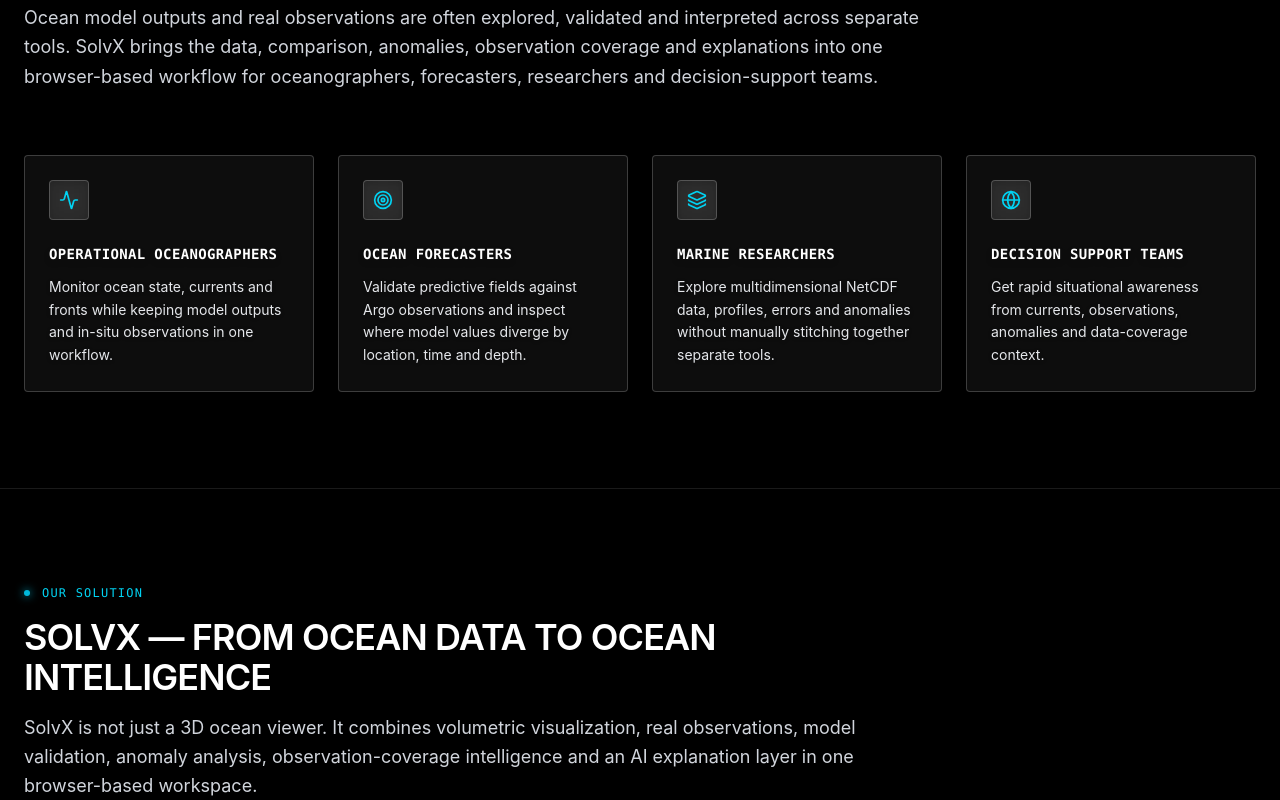
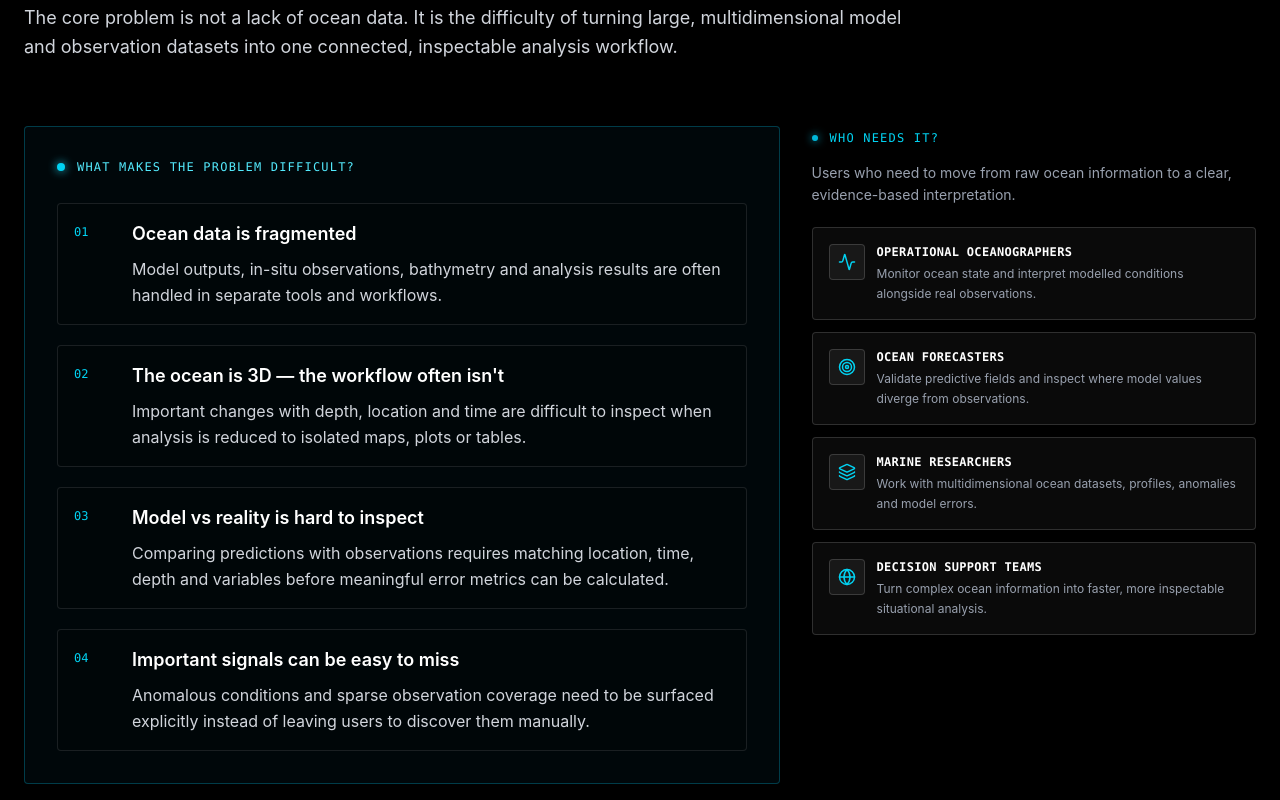
Before and after one commit to adityaksx/solvxx, a React (Vite) app: page / in a window 1280 px wide. Shown: the part 1020-1820 px from the top of the page. Built offline with nearby package versions, Linux system fonts and the light colour scheme.

Commit message:
make problem section problem-first

```diff
--- a/src/App.tsx
+++ b/src/App.tsx
@@ -198,27 +198,84 @@
   </section>
 );
 
-// --- 3. Target Audience ---
+// --- 3. The Problem & Users ---
 const TargetAudience: React.FC = () => {
   const users = [
-    { role: "Operational Oceanographers", icon: <Activity size={20} className="text-cyan-400" />, need: "Monitor ocean state, currents and fronts while keeping model outputs and in-situ observations in one workflow." },
-    { role: "Ocean Forecasters", icon: <Target size={20} className="text-cyan-400" />, need: "Validate predictive fields against Argo observations and inspect where model values diverge by location, time and depth." },
-    { role: "Marine Researchers", icon: <Layers size={20} className="text-cyan-400" />, need: "Explore multidimensional NetCDF data, profiles, errors and anomalies without manually stitching together separate tools." },
-    { role: "Decision Support Teams", icon: <Globe size={20} className="text-cyan-400" />, need: "Get rapid situational awareness from currents, observations, anomalies and data-coverage context." }
+    { role: "Operational Oceanographers", icon: <Activity size={18} className="text-cyan-400" />, need: "Monitor ocean state and interpret modelled conditions alongside real observations." },
+    { role: "Ocean Forecasters", icon: <Target size={18} className="text-cyan-400" />, need: "Validate predictive fields and inspect where model values diverge from observations." },
+    { role: "Marine Researchers", icon: <Layers size={18} className="text-cyan-400" />, need: "Work with multidimensional ocean datasets, profiles, anomalies and model errors." },
+    { role: "Decision Support Teams", icon: <Globe size={18} className="text-cyan-400" />, need: "Turn complex ocean information into faster, more inspectable situational analysis." }
+  ];
+
+  const problems = [
+    {
+      number: "01",
+      title: "Ocean data is fragmented",
+      text: "Model outputs, in-situ observations, bathymetry and analysis results are often handled in separate tools and workflows."
+    },
+    {
+      number: "02",
+      title: "The ocean is 3D — the workflow often isn't",
+      text: "Important changes with depth, location and time are difficult to inspect when analysis is reduced to isolated maps, plots or tables."
+    },
+    {
+      number: "03",
+      title: "Model vs reality is hard to inspect",
+      text: "Comparing predictions with observations requires matching location, time, depth and variables before meaningful error metrics can be calculated."
+    },
+    {
+      number: "04",
+      title: "Important signals can be easy to miss",
+      text: "Anomalous conditions and sparse observation coverage need to be surfaced explicitly instead of leaving users to discover them manually."
+    }
   ];
 
   return (
     <section id="audience" className="py-24 px-6 border-b border-white/10 bg-transparent">
       <div className="max-w-[90rem] mx-auto">
-        <SectionHeader tag="The Problem & The People" title="THAT'S THE PROBLEM — AND WHO NEEDS SOLVX?" description="Ocean model outputs and real observations are often explored, validated and interpreted across separate tools. SolvX brings the data, comparison, anomalies, observation coverage and explanations into one browser-based workflow for oceanographers, forecasters, researchers and decision-support teams." />
-        <div className="grid md:grid-cols-2 lg:grid-cols-4 gap-6">
-          {users.map((u, i) => (
-            <div key={i} className="p-6 border border-white/20 bg-white/[0.05] backdrop-blur-xl shadow-[0_8px_30px_rgb(0,0,0,0.1)] hover:bg-white/[0.1] hover:border-white/30 transition-all group flex flex-col rounded-sm">
-              <div className="w-10 h-10 border border-white/20 bg-white/[0.1] backdrop-blur-md flex items-center justify-center mb-6 group-hover:scale-110 transition-transform shadow-inner rounded-sm">{u.icon}</div>
-              <h3 className="text-sm font-bold font-mono text-white mb-3 uppercase tracking-wide drop-shadow-md">{u.role}</h3>
-              <p className="text-sm text-gray-200 leading-relaxed drop-shadow-sm">{u.need}</p>
+        <SectionHeader
+          tag="The Problem & The People"
+          title="THAT'S THE PROBLEM — AND WHO NEEDS SOLVX?"
+          description="The core problem is not a lack of ocean data. It is the difficulty of turning large, multidimensional model and observation datasets into one connected, inspectable analysis workflow."
+        />
+
+        <div className="grid lg:grid-cols-[1.7fr_1fr] gap-8 items-start">
+          <div className="border border-cyan-500/30 bg-cyan-950/15 backdrop-blur-xl rounded-sm p-6 md:p-8 shadow-[0_15px_45px_rgba(0,0,0,0.18)]">
+            <div className="flex items-center gap-3 mb-7">
+              <div className="w-2 h-2 bg-cyan-400 rounded-full shadow-[0_0_10px_#22d3ee]"></div>
+              <span className="text-xs font-mono text-cyan-300 uppercase tracking-widest">What makes the problem difficult?</span>
             </div>
-          ))}
+            <div className="space-y-5">
+              {problems.map((problem) => (
+                <div key={problem.number} className="grid grid-cols-[42px_1fr] gap-4 p-4 border border-white/10 bg-black/10 rounded-sm">
+                  <div className="text-xs font-mono text-cyan-400 pt-1">{problem.number}</div>
+                  <div>
+                    <h3 className="text-white text-base md:text-lg font-semibold mb-2">{problem.title}</h3>
+                    <p className="text-sm md:text-base text-gray-300 leading-relaxed">{problem.text}</p>
+                  </div>
+                </div>
+              ))}
+            </div>
+          </div>
+
+          <div className="lg:pt-1">
+            <div className="flex items-center gap-3 mb-4">
+              <div className="w-1.5 h-1.5 bg-cyan-500 rounded-full shadow-[0_0_8px_#06b6d4]"></div>
+              <span className="text-xs font-mono text-cyan-400 uppercase tracking-widest">Who needs it?</span>
+            </div>
+            <p className="text-sm text-gray-400 leading-relaxed mb-5">Users who need to move from raw ocean information to a clear, evidence-based interpretation.</p>
+            <div className="space-y-3">
+              {users.map((u, i) => (
+                <div key={i} className="p-4 border border-white/15 bg-white/[0.04] backdrop-blur-md rounded-sm hover:bg-white/[0.08] transition-all flex items-start gap-3">
+                  <div className="w-9 h-9 flex-shrink-0 border border-white/15 bg-white/[0.06] flex items-center justify-center rounded-sm">{u.icon}</div>
+                  <div>
+                    <h3 className="text-xs font-bold font-mono text-white mb-1 uppercase tracking-wide">{u.role}</h3>
+                    <p className="text-xs text-gray-400 leading-relaxed">{u.need}</p>
+                  </div>
+                </div>
+              ))}
+            </div>
+          </div>
         </div>
       </div>
     </section>
```
